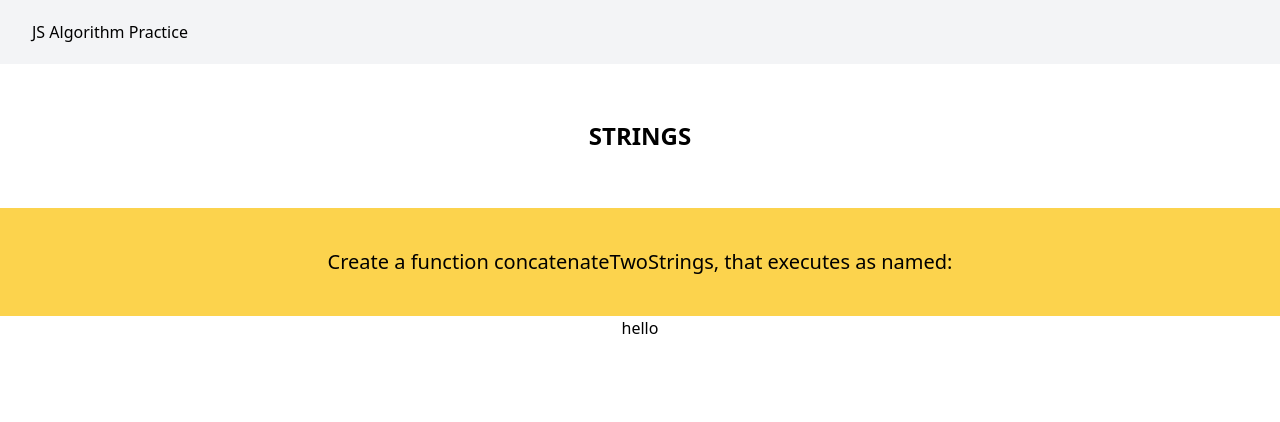
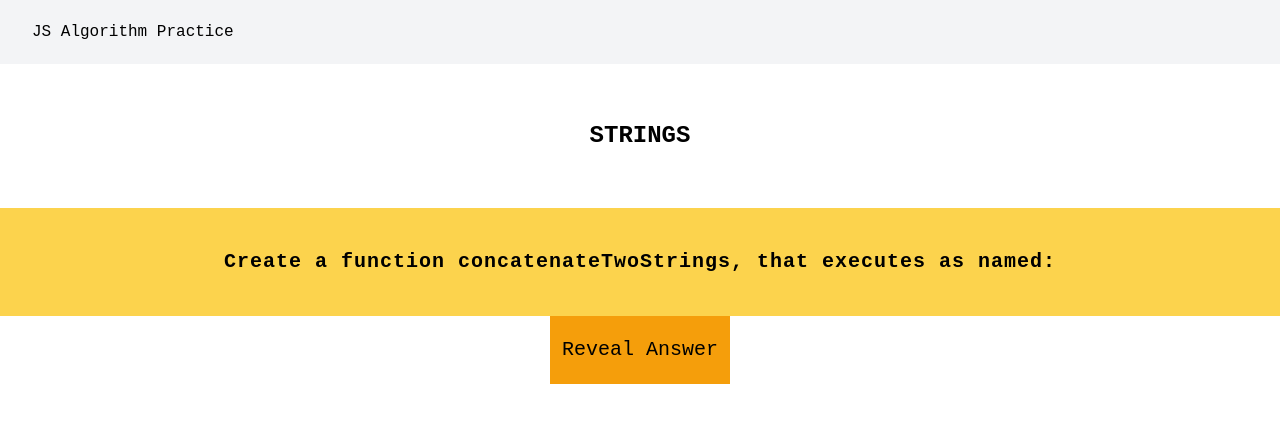
Before and after one commit to kellikells/everything_javascript, a Next.js app: page /strings in a window 1280 px wide. Shown: the top 422 px of the page. Built offline with nearby package versions, Linux system fonts and the light colour scheme.

Commit message:
button works for question card to toggle answer visibility

```diff
--- /dev/null
+++ b/components/buttons/AnswerButton.js
@@ -0,0 +1,5 @@
+export default function AnswerButton({text, handleClick}) {
+    return (
+        <button  onClick={handleClick} className='px-3 py-5 bg-yellow-500'>{text}</button>
+    )
+}
--- a/components/cards/ComponentAnswer.js
+++ b/components/cards/ComponentAnswer.js
@@ -1,15 +1,7 @@
 export default function ComponentAnswer(props) {
     return (
-        <ul>
-
-            <li>hello</li>
-            <li>{props.answers}</li>
-
-
-            <div className='flex space-x-8 py-4 justify-center items-center'>
-                {/* <Link href='/objects'><a className='py-6 w-96 text-center bg-green-400 text-7xl hover:bg-white font-bold text-white hover:text-gray-900 rounded-lg hover:shadow-xl transition duration-300'>Objects</a></Link>
-                <Link href='/methods'><a className='py-6 w-96 text-center bg-yellow-400 text-7xl hover:bg-white font-bold text-white hover:text-gray-900 rounded-lg hover:shadow-xl transition duration-300'>Methods</a></Link> */}
-            </div>
+        <ul className='text-xl'>
+            <li className='border-solid border-gray-300 border-4 p-10'>{props.answers}</li>
         </ul>
     )
 }
--- a/components/cards/ComponentQuestion.js
+++ b/components/cards/ComponentQuestion.js
@@ -1,4 +1,5 @@
 export default function ComponentQuestion(props) {
+
     return (
         <div className='bg-yellow-300 py-10 text-xl'>
             {props.question}
--- a/components/cards/QuestionCard.js
+++ b/components/cards/QuestionCard.js
@@ -1,13 +1,33 @@
-import ComponentQuestion from "./ComponentQuestion";
-import ComponentAnswer from "./ComponentAnswer";
+import ComponentQuestion from './ComponentQuestion';
+import ComponentAnswer from './ComponentAnswer';
+import AnswerButton from '../buttons/AnswerButton';
+
+import React, {useState} from 'react';
 
 
-export default function QuestionCard(props) {
+export default function QuestionCard({question, answer}) {
+
+    const [visible, setVisible] = useState(false);
+
+    function answerButton() {
+        setVisible(!visible)
+    }
+
     return (
-        <div className='text-center'>
+        <div className='text-center text-xl font-bold tracking-wider'>
+            <ComponentQuestion question={question} />
+            <AnswerButton handleClick={answerButton} text =
+                {visible
+                    ? 'Hide Answer'
+                    : 'Reveal Answer'
+                }
+                />
 
-            <ComponentQuestion question = {props.question}/>
-            <ComponentAnswer answer = {props.answer}/>
+            {visible
+                ? <ComponentAnswer answers={answer} />
+                : null
+            }
+
         </div>
-    )
+    );
 }
--- a/pages/_app.js
+++ b/pages/_app.js
@@ -7,7 +7,7 @@ function MyApp({ Component, pageProps }) {
   return (
     // <div className='container mx-auto'>
     // <div className=' mx-auto'>
-    <div>
+    <div className= 'fontRoboto'>
       <Navbar />
       <Component {...pageProps} />
     </div>
--- a/pages/strings.js
+++ b/pages/strings.js
@@ -6,13 +6,16 @@ const stringQuestions = [
     {
         question: 'Create a function concatenateTwoStrings, that executes as named:',
         answer:'function concatenateTwoStrings(str1, str2) {return str1.concat(str2)}',
+    },
+    {
+        question: ''
     }
 ]
 
 const strings = (props = stringQuestions) => {
 
     return (
-        <div>
+        <div className='fontRoboto'>
             <Header pageTitle='strings' />
 
             <div className='mx-auto'>
--- a/styles/index.css
+++ b/styles/index.css
@@ -5,6 +5,7 @@
 /* Start purging... */
 @tailwind components;
 /* Stop purging. */
+
 
 
 /* body {
@@ -16,8 +17,17 @@
   @apply px-4 py-2 font-bold text-white bg-blue-500 rounded;
 } */
 
+
 /* Start purging... */
 @tailwind utilities;
 /* Stop purging. */
 
 /* Your own custom utilities */
+
+/* fonts  */
+
+@import url('https://fonts.googleapis.com/css2?family=Roboto+Mono&display=swap');
+
+.fontRoboto {
+  font-family: 'Roboto Mono', monospace;
+}
```
